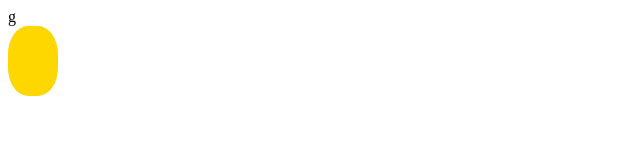
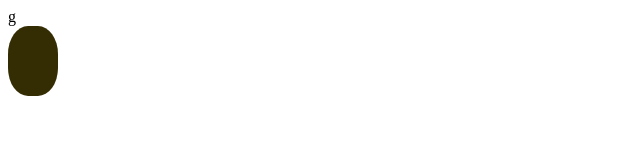
Before and after one commit to RamadanNT/babura, a plain HTML site: page index.html in a window 1280 px wide. Shown: the whole page, without its empty margins (0-640 px from the left). Drawn offline with Linux system fonts and the light colour scheme.

Commit message:
background color change to rgb

```diff
--- a/style.css
+++ b/style.css
@@ -2,5 +2,5 @@ div{
     height: 70px;
     width:50px;
     border-radius: 40%;
-    background-color: gold;
+    background-color: rgb(52, 45, 4);
 }
```
